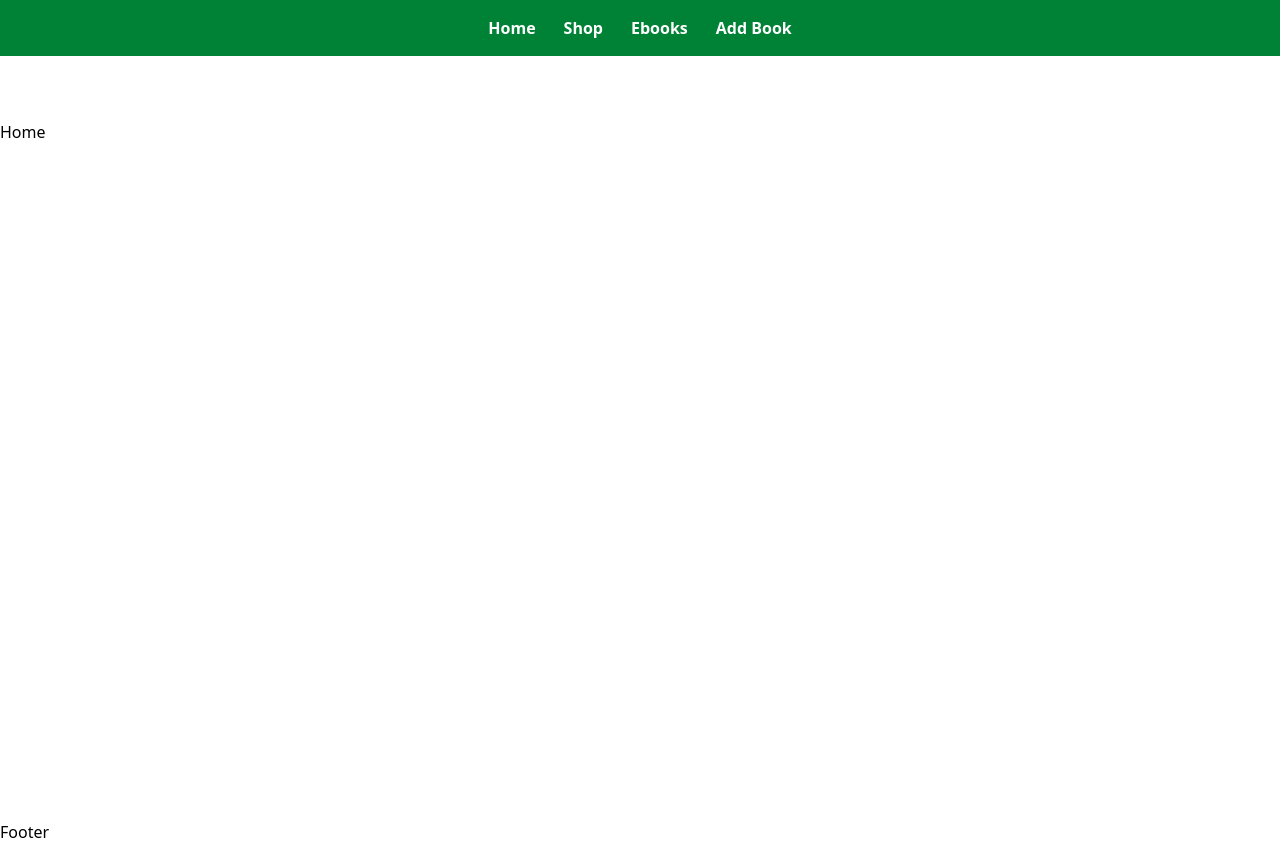
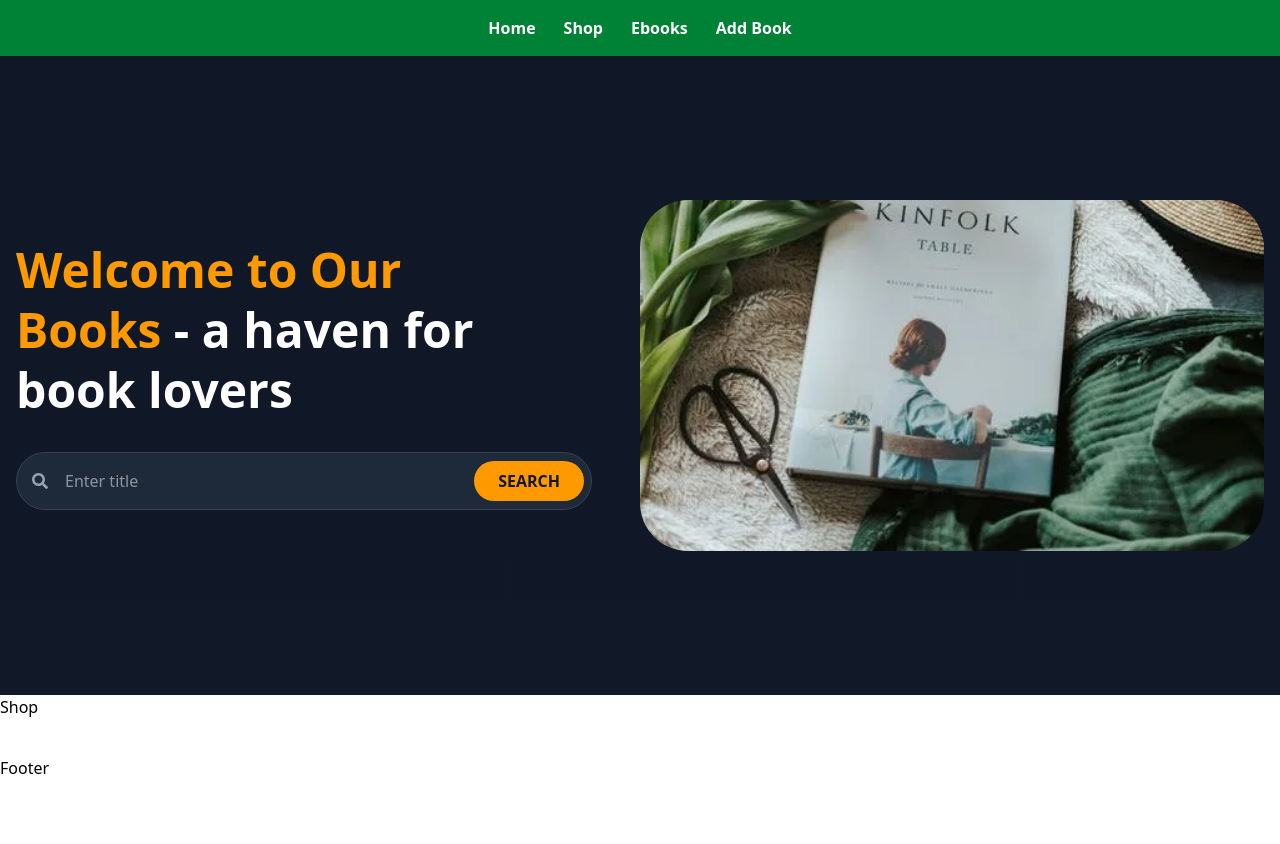
Before and after one commit to anamolhasan/book-club, a React (Vite) app in the folder client/: page / in a window 1280 px wide. After the commit the page ends 800 px from the top, so only its background shows below. Built offline with nearby package versions, Linux system fonts and the light colour scheme; no server answers.

Commit message:
Hero section added

```diff
--- a/client/src/App.jsx
+++ b/client/src/App.jsx
@@ -9,7 +9,7 @@ function App() {
     <>
       <BookProvider>
         <Navbar />
-        <main className="min-h-[calc(100vh-100px)] mt-16">
+        <main className="min-h-[calc(100vh-100px)] ">
           <Outlet />
         </main>
         <Footer />
--- a/client/src/page/Home/Home.jsx
+++ b/client/src/page/Home/Home.jsx
@@ -1,11 +1,16 @@
 import React from 'react'
 import { useBooks } from '../../context/BookContext'
+import Hero from './components/Hero'
+import Shop from '../shop/Shop'
 
 const Home = () => {
   const {books, currentBooks, loading, error} = useBooks()
   console.log(books)
   return (
-    <div>Home</div>
+    <>
+      <Hero />
+      <Shop />
+    </>
   )
 }
 
--- /dev/null
+++ b/client/src/page/Home/components/Hero.jsx
@@ -0,0 +1,90 @@
+import React, { useState } from "react";
+import { FaSearch } from "react-icons/fa";
+import { useBooks } from "../../../context/BookContext";
+import bookHeroImage from "../../../assets/banner.webp";
+
+const Hero = () => {
+  const { updateFilters } = useBooks();
+  const [searchInput, setSearchInput] = useState("");
+
+  const handleSubmit = (e) => {
+    e.preventDefault();
+
+    // Just update filters - the useEffect in context will handle the fetch
+    updateFilters({
+      search: searchInput.trim(),
+      page: 1,
+    });
+  };
+
+  const handleClear = () => {
+    setSearchInput("");
+    updateFilters({
+      search: "",
+      page: 1,
+    });
+  };
+  return (
+    <div className="bg-gray-900 min-h-[600px] relative overflow-hidden">
+      <div className="container mx-auto px-4 py-36 flex flex-col lg:flex-row flex-wrap items-center justify-between">
+        {/* Left side - Text content */}
+        <div className="w-full lg:w-1/2 text-white z-10">
+          <h1 className="text-5xl font-bold mb-6 leading-tight">
+            <span className="text-amber-500">Welcome to Our</span> <br />
+            <span className="text-amber-500">Books</span> - a haven for <br />
+            book lovers
+          </h1>
+
+          {/* Search bar */}
+          <form onSubmit={handleSubmit} className="mt-8 relative max-w-xl">
+            <div className="relative">
+              <input
+                type="text"
+                name=""
+                id=""
+                onChange={(e) => setSearchInput(e.target.value)}
+                placeholder="Enter title"
+                value={searchInput}
+                className="w-full px-6 py-4 pl-12 rounded-full bg-gray-800 text-white border border-gray-700 focus:outline-none focus:border-amber-500 pr-32"
+              />
+              <FaSearch className="absolute left-4 top-1/2 -translate-y-1/2 text-gray-400" />
+
+              {searchInput && (
+                <button
+                  type="button"
+                  onClick={handleClear}
+                  className="absolute right-24 top-1/2 transform -translate-y-1/2 text-gray-400 hover:text-gray-300 px-2"
+                >
+                  X
+                </button>
+              )}
+
+              <button
+                type="submit"
+                className="absolute right-2 top-1/2 transform -translate-y-1/2 bg-amber-500 text-gray-900 px-6 py-2 rounded-full font-semibold hover:bg-amber-400 transition-colors disabled:opacity-50 disabled:hover:bg-amber-500 disabled:cursor-not-allowed"
+              >
+                SEARCH
+              </button>
+            </div>
+          </form>
+        </div>
+
+        {/* Right side - Image Stack */}
+        <div className="w-full lg:w-1/2 mt-12 lg:mt-0 relative z-10">
+          <div className="relative w-full rounded-[3rem] overflow-hidden">
+            <img
+              src={bookHeroImage}
+              alt="Book with flowers"
+              className="w-full h-full object-cover"
+            />
+          </div>
+        </div>
+      </div>
+
+      {/* Background gradient effect */}
+      <div className="absolute top-0 left-0 w-full h-full bg-gradient-to-b from-gray-900/50 to-gray-900 z-0"></div>
+    </div>
+  );
+};
+
+export default Hero;
```
Also changed, not shown: client/src/assets/banner.webp (added), client/src/assets/newsletter.webp (added).
